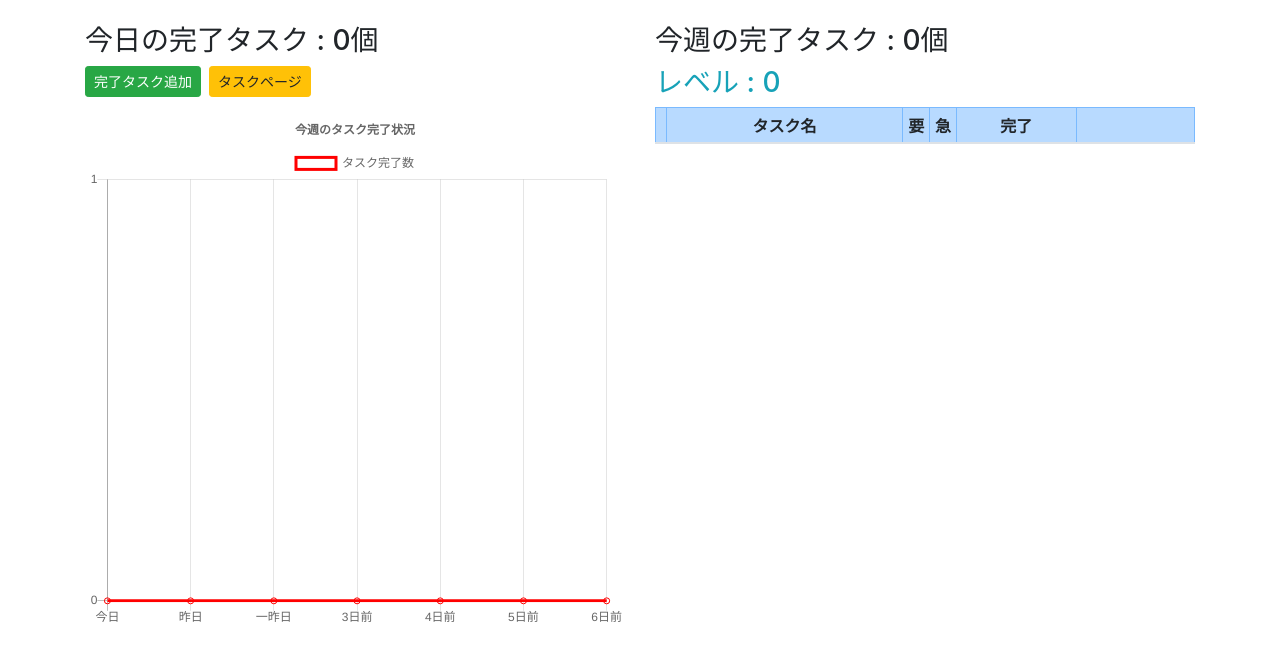
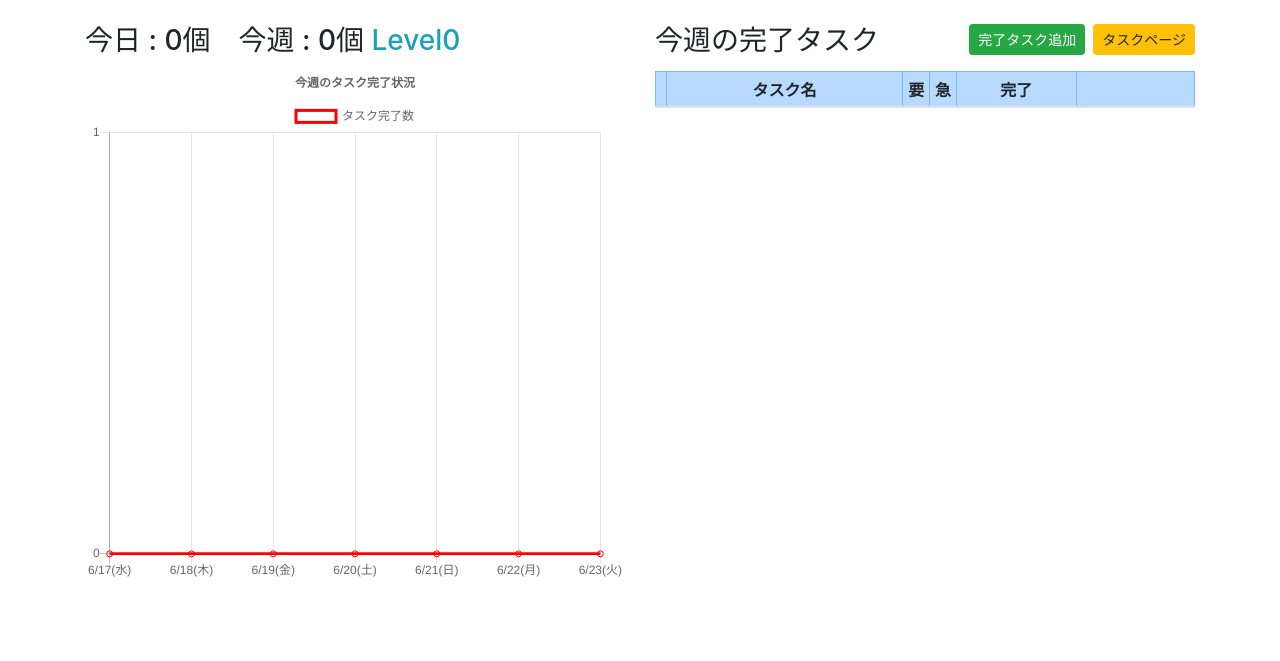
Before and after one commit to ShuheiKuriki/task_manager, a Django app: page /task/1/done_list in a window 1280 px wide. Shown: the part 56-717 px from the top of the page. Run offline with Django 3.2, Linux system fonts and the light colour scheme; the visitor is signed in with stand-in values (Sample User, id 1); data that the repository does not hold is empty; some libraries are stand-ins or nearby versions.

Commit message:
完了ページ改良

```diff
--- a/task/views.py
+++ b/task/views.py
@@ -78,10 +78,11 @@ def done_list(request,pk):
     dones = Task.objects.all().filter(user=request.user, done_or_not=True).order_by('-done_date')
     week = Taskinfo(tasks = dones.filter(done_date__gt=datetime.date.today()-datetime.timedelta(days=7)))
     data = []
-    for i in range(7):
-        info = Taskinfo(tasks = dones.filter(done_date=datetime.date.today()-datetime.timedelta(days=i)))
+    for i in range(6,-1,-1):
+        dat = date.today()-datetime.timedelta(days=i)
+        info = Taskinfo(tasks = dones.filter(done_date=dat))
         data.append(info.num)
-    return render(request, 'task/done_list.html', {'week':week, 'today':data[0], 'data':data})
+    return render(request, 'task/done_list.html', {'week':week, 'today':data[-1],'data':data})
 
 #未完了タスク関連
 def create(request):
--- a/templates/base/user_base.html
+++ b/templates/base/user_base.html
@@ -57,11 +57,11 @@
   {% comment %} content-md {% endcomment %}
     <div class="container d-none d-md-block">
       <div class='row'>
-        <div class="col-md-6 my-4">
+        <div class="col-6 my-4">
           {% block content-md-left %}
           {% endblock %}
         </div>
-        <div class="col-md-6 my-4">
+        <div class="col-6 my-4">
           {% block content-md-right %}
           {% endblock %}
         </div>
@@ -104,7 +104,7 @@
     </div>
   {% comment %} conent2-xs {% endcomment %}
     <div class="container d-block d-sm-none">
-      <div class="my-5">
+      <div class="my-4">
         {% block content2-xs %}
         {% endblock %}
       </div>
@@ -118,7 +118,7 @@
     </div>
   {% comment %} conent3-xs {% endcomment %}
     <div class="container d-block d-sm-none">
-      <div class="my-5">
+      <div class="my-4">
         {% block content3-xs %}
         {% endblock %}
       </div>
--- a/templates/menu/top.html
+++ b/templates/menu/top.html
@@ -43,7 +43,7 @@
     </table>
 {% endblock %}
 {% block content-md-right %}
-    <h1>読む本<a class='btn btn-warning float-right' href="{% url 'book:create' %}">本追加</a></h1>
+    <h1>本<a class='btn btn-warning float-right' href="{% url 'book:create' %}">本追加</a></h1>
     {% for info in book_infos %}
       {% if info.num > 0 %}
         <table class='table table-sm table-striped text-center'>
--- a/templates/task/done_list.html
+++ b/templates/task/done_list.html
@@ -3,16 +3,23 @@
 {% block active_done %}active{% endblock %}
 
 {% block content-md-left %}
-  <h3>今日の完了タスク : {{ today }}個</h3>
-  <a class='btn btn-success btn-sm mr-2 mb-3 float-left' href="{% url 'task:done_create' %}">完了タスク追加</a>
-  <a class='btn btn-warning btn-sm mb-3 float-left' href="{% url 'task:list' user.pk %}">タスクページ</a>
+  <h3 class='d-none d-xl-block'>今日 : {{ today }}個　今週 : {{ week.num }}個 <span class='text-info'>Level{{ week.level }}</span></h3>
+  <h4 class='d-block d-xl-none'>今日 : {{ today }}個　今週 : {{ week.num }}個 <span class='text-info'>Level{{ week.level }}</span></h4>
   <canvas id="LineChart" style="height:3vh; width:2vw"></canvas>
   <script type="text/javascript">
     var ctx = document.getElementById("LineChart");
+    var weekdays = ['日','月','火','水','木','金','土'];
+    var label = [0,1,2,3,4,5,6]
+    var today = new Date();
+    for (let i = 0; i < 7; i++) {
+      var day = new Date();
+      day.setDate(today.getDate()-7+i);
+      label[i] = (day.getMonth()+1)+'/'+day.getDate()+'('+weekdays[day.getDay()]+')';
+    }
     var LineChart1 = new Chart(ctx, {
         type: 'line',
         data: {
-          labels: ['今日', '昨日', '一昨日', '3日前', '4日前', '5日前', '6日前'],
+          labels: label,
           datasets: [{
             label: 'タスク完了数',
             data: {{data}},
@@ -51,8 +58,15 @@
 {% endblock %}
 
 {% block content-md-right %}
-  <h3>今週の完了タスク : {{ week.num }}個</h3>
-  <h3 class='text-info'>レベル : {{ week.level }}</h3>
+  <h3 class='d-none d-xl-block'>今週の完了タスク
+  <a class='btn btn-warning btn-sm mb-3 float-right' href="{% url 'task:list' user.pk %}">タスクページ</a>
+  <a class='btn btn-success btn-sm mr-2 mb-3 float-right' href="{% url 'task:done_create' %}">完了タスク追加</a>
+  </h3>
+  <div class='d-block d-xl-none'>
+    <h4>今週の完了タスク</h4>
+    <a class='btn btn-warning btn-sm mb-3 float-right' href="{% url 'task:list' user.pk %}">タスクページ</a>
+    <a class='btn btn-success btn-sm mr-2 mb-3 float-right' href="{% url 'task:done_create' %}">完了タスク追加</a>
+  </div>
   <table class='table table-sm table-striped table-bordered text-center'>
     <thead>
       <tr class='table-primary'>
@@ -90,16 +104,22 @@
 {% endblock %}
 
 {% block content-sm %}
-  <h3>今日の完了タスク : {{ today }}個</h3>
-  <a class='btn btn-success btn-sm mr-2 float-left' href="{% url 'task:done_create' %}">完了タスク追加</a>
-  <a class='btn btn-warning btn-sm float-left' href="{% url 'task:list' user.pk %}">タスクページ</a>
+  <h3>今日 : {{ today }}個　今週 : {{ week.num }}個 <span class='text-info'>Level{{ week.level }}</span></h3>
   <canvas id="LineChart1" style="height:2vh; width:3vw"></canvas>
   <script type="text/javascript">
     var ctx = document.getElementById("LineChart1");
+    var weekdays = ['日','月','火','水','木','金','土'];
+    var label = [0,1,2,3,4,5,6]
+    var today = new Date();
+    for (let i = 0; i < 7; i++) {
+      var day = new Date();
+      day.setDate(today.getDate()-7+i);
+      label[i] = (day.getMonth()+1)+'/'+day.getDate()+'('+weekdays[day.getDay()]+')';
+    }
     var LineChart = new Chart(ctx, {
         type: 'line',
         data: {
-          labels: ['今日', '昨日', '一昨日', '3日前', '4日前', '5日前', '6日前'],
+          labels: label,
           datasets: [{
             label: 'タスク完了数',
             data: {{data}},
@@ -138,8 +158,8 @@
 {% endblock %}
 
 {% block content2-sm %}
-  <h3>今週の完了タスク : {{ week.num }}個</h3>
-  <h3 class='text-info'>レベル : {{ week.level }}</h3>
+  <a class='btn btn-success btn-sm mr-2 mb-4 float-left' href="{% url 'task:done_create' %}">完了タスク追加</a>
+  <a class='btn btn-warning btn-sm mb-4 float-left' href="{% url 'task:list' user.pk %}">タスクページ</a>
   <table class='table table-sm table-striped table-bordered text-center'>
     <thead>
       <tr class='table-primary'>
@@ -177,16 +197,22 @@
 {% endblock %}
 
 {% block content-xs %}
-  <h4>今日の完了タスク : {{ today }}個</h4>
-  <a class='btn btn-success btn-sm mr-2 float-left' href="{% url 'task:done_create' %}">完了タスク追加</a>
-  <a class='btn btn-warning btn-sm float-left' href="{% url 'task:list' user.pk %}">タスクページ</a>
+  <h4>今日 : {{ today }}個　今週 : {{ week.num }}個 <span class='text-info'>Level{{ week.level }}</span></h4>
   <canvas id="LineChart2" style="height:1vh; width:2vw"></canvas>
   <script type="text/javascript">
     var ctx = document.getElementById("LineChart2");
+    var weekdays = ['日','月','火','水','木','金','土'];
+    var label = [0,1,2,3,4,5,6]
+    var today = new Date();
+    for (let i = 0; i < 7; i++) {
+      var day = new Date();
+      day.setDate(today.getDate()-7+i);
+      label[i] = (day.getMonth()+1)+'/'+day.getDate()+'('+weekdays[day.getDay()]+')';
+    }
     var LineChart = new Chart(ctx, {
         type: 'line',
         data: {
-          labels: ['今日', '昨日', '一昨日', '3日前', '4日前', '5日前', '6日前'],
+          labels: label,
           datasets: [{
             label: 'タスク完了数',
             data: {{data}},
@@ -225,8 +251,8 @@
 {% endblock %}
 
 {% block content2-xs %}
-  <h4>今週の完了タスク : {{ week.num }}個</h4>
-  <h4 class='text-info'>レベル : {{ week.level }}</h4>
+  <a class='btn btn-success btn-sm mr-2 mb-4 float-left' href="{% url 'task:done_create' %}">完了タスク追加</a>
+  <a class='btn btn-warning btn-sm mb-4 float-left' href="{% url 'task:list' user.pk %}">タスクページ</a>
   <table class='table table-sm table-striped table-bordered text-center'>
     <thead>
       <tr class='table-primary'>
```
